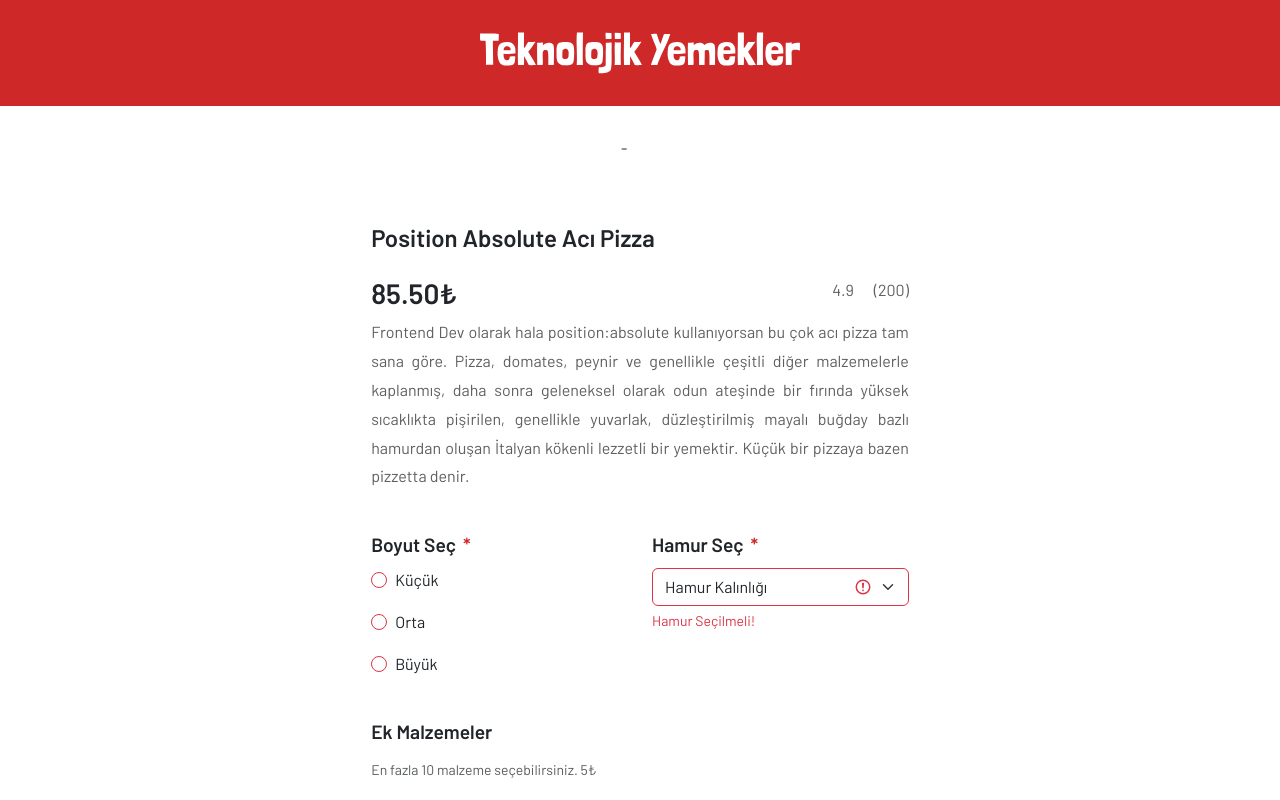
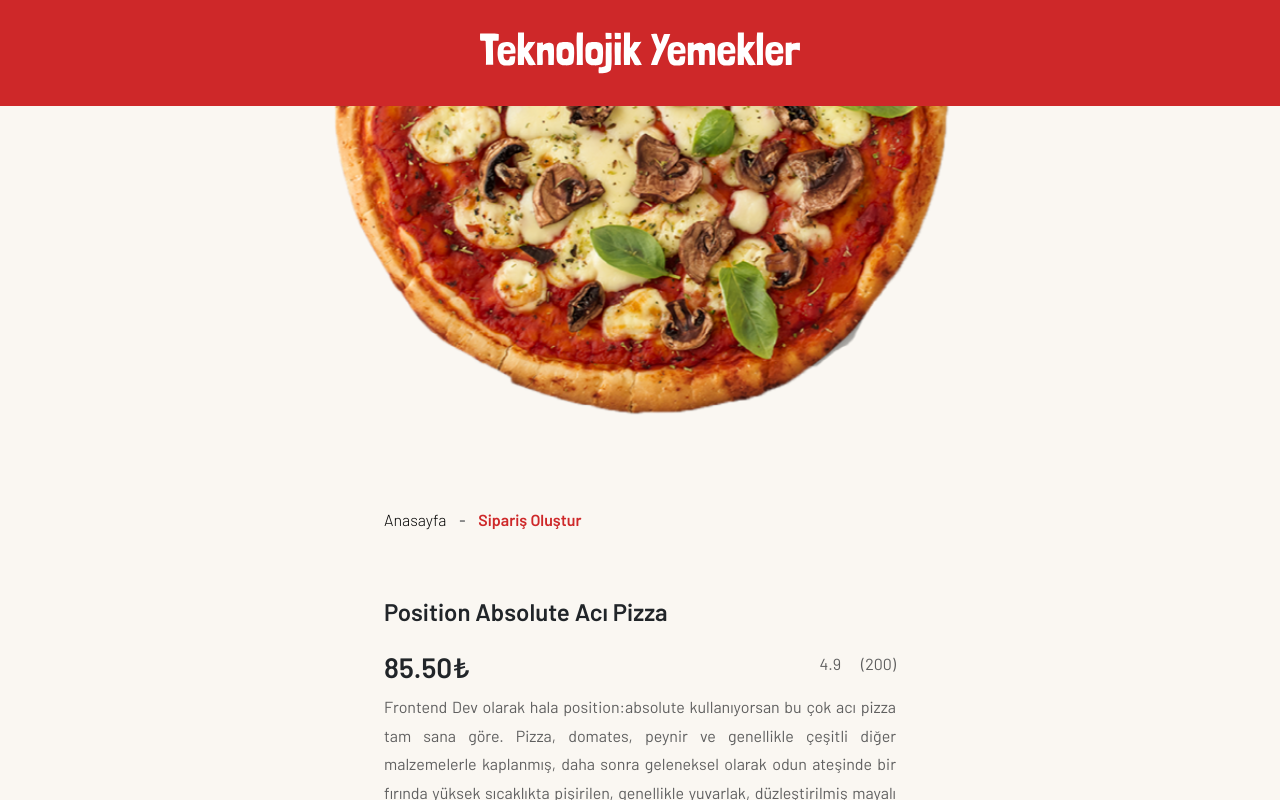
Before and after one commit to EceYaman/pizza-project, a React (Vite) app: page / in a window 1280 px wide. Both pictures are taken after a click on the link "Position Absolute Acı Burger". Shown: the top 800 px of the page. Built offline with nearby package versions, Linux system fonts and the light colour scheme; the HTML template or start-up script is replaced by a standard one; a web font is replaced by a local one.

Commit message:
Update order page layout and add additional elements

```diff
--- a/src/components/Footer/Footer.css
+++ b/src/components/Footer/Footer.css
@@ -44,15 +44,18 @@
 .menu-title{
     font-size: 1rem;
 }
-.footer-nav{
+.footer-menu .footer-nav{
     margin-top: 1rem;
     width: 100%;
     display: flex;
     flex-direction: column;
 }
-.footer-nav a{
+.footer-menu .footer-nav a{
+    font-family: "Barlow", sans-serif;
+    color: white;
+    text-decoration: none;
     font-size: 0.8rem;
-    line-height: 0.8rem;
+    line-height: 1.5rem;
     font-weight: lighter;
 }
 .footer-social{
--- a/src/components/HomePage/HomePage.css
+++ b/src/components/HomePage/HomePage.css
@@ -5,7 +5,6 @@
     align-items: center;
     text-align: center;
     flex-direction: column;
-    padding-top: 4rem;
     position: absolute;
     top: 0;
     left: 0;
--- a/src/components/OrderPage/Main.jsx
+++ b/src/components/OrderPage/Main.jsx
@@ -1,8 +1,10 @@
 import OrderForm from "./OrderForm";
 export function Main({handleSubmit, setIsOrderPage}) {
     return(
+        <div className="main">
             <div className="main-content">
-            <nav>
+                <img className="form-banner" src="./images/iteration-2-images/pictures/form-banner.png"/>
+                <nav className="order-page-menu">
                     <a href="#" onClick={() => setIsOrderPage(false)}>Anasayfa</a>
                     <span>-</span>
                     <a className="active" href="#" onClick={() => setIsOrderPage(true)}>Sipariş Oluştur</a>
@@ -20,6 +22,7 @@ export function Main({handleSubmit, setIsOrderPage}) {
                         Frontend Dev olarak hala position:absolute kullanıyorsan bu çok acı pizza tam sana göre. Pizza, domates, peynir ve genellikle çeşitli diğer malzemelerle kaplanmış, daha sonra geleneksel olarak odun ateşinde bir fırında yüksek sıcaklıkta pişirilen, genellikle yuvarlak, düzleştirilmiş mayalı buğday bazlı hamurdan oluşan İtalyan kökenli lezzetli bir yemektir. Küçük bir pizzaya bazen pizzetta denir.
                     </p>
                 </div>
+            </div>
             <OrderForm handleSubmit = {handleSubmit}/>
         </div>
     )
--- a/src/components/OrderPage/OrderForm.jsx
+++ b/src/components/OrderPage/OrderForm.jsx
@@ -78,46 +78,58 @@ export default function OrderForm({handleSubmit}) {
         <Form >
             <Row >
             <Col>
-                <FormGroup>
+            <FormGroup className="size-select-group">
                 <Label className='form-title'>Boyut Seç <span className="required">*</span> </Label>
                 <div className="radio-group">
-                    <FormGroup check>
-                    <Label check>
+                    <FormGroup check className="size-option">
+                        <Label check
+                        className="radio-label"
+                        style={{ backgroundColor: size === 'S' ? '#FDC913' : '' }}
+                        >
                             <Input
                                 type="radio"
                                 name="size"
-                        value="Küçük"
+                                value="S"
                                 onChange={handleSizeChange}
                                 data-cy="small-input"
                                 invalid={size === ''}
+                                className="size-radio"
                             />
-                        Küçük
+                            <span className="label-text">S</span>
                         </Label>
                     </FormGroup>
-                    <FormGroup check>
-                    <Label check>
+                    <FormGroup check className="size-option">
+                        <Label check
+                        className="radio-label"
+                        style={{ backgroundColor: size === 'M' ? '#FDC913' : '' }}
+                        >
                             <Input
                                 type="radio"
                                 name="size"
-                        value="Orta"
+                                value="M"
                                 onChange={handleSizeChange}
                                 data-cy="medium-input"
                                 invalid={size === ''}
+                                className="size-radio"
                             />
-                        Orta
+                            <span className="label-text">M</span>
                         </Label>
                     </FormGroup>
-                    <FormGroup check>
-                    <Label check>
+                    <FormGroup check className="size-option">
+                        <Label check
+                        className="radio-label"
+                        style={{ backgroundColor: size === 'L' ? '#FDC913' : '' }}
+                        >
                             <Input
                                 type="radio"
                                 name="size"
-                        value="Büyük"
+                                value="L"
                                 onChange={handleSizeChange}
                                 data-cy="large-input"
                                 invalid={size === ''}
+                                className="size-radio"
                             />
-                        Büyük
+                            <span className="label-text">L</span>
                         </Label>
                         {size === '' && <FormFeedback>{errors.size}</FormFeedback>}
                     </FormGroup>
@@ -125,7 +137,7 @@ export default function OrderForm({handleSubmit}) {
             </FormGroup>
             </Col>
             <Col>
-                <FormGroup>
+                <FormGroup className="dough-select-group">
                 <Label className='form-title'>Hamur Seç <span className="required">*</span> </Label>
                 <Input
                     type="select"
@@ -133,8 +145,9 @@ export default function OrderForm({handleSubmit}) {
                     onChange={handleDoughChange}
                     data-cy="dough-input"
                     invalid={doughThickness === ''}
+                    className="dough-select"
                 >
-                    <option value="" disabled hidden>Hamur Kalınlığı</option>
+                    <option value="" disabled hidden>-Hamur Kalınlığı Seç-</option>
                     <option value="İnce">İnce</option>
                     <option value="Orta">Orta</option>
                     <option value="Kalın">Kalın</option>
@@ -144,14 +157,14 @@ export default function OrderForm({handleSubmit}) {
             </Col>
             </Row>
 
-            <FormGroup>
+            <FormGroup className="ingredients-group">
             <Label className='form-title' htmlFor="extraIngredients">Ek Malzemeler</Label>
             <FormText className="form-text">
                 En fazla 10 malzeme seçebilirsiniz. 5₺
             </FormText>
             <div className="ingredients-grid">
                 {ingredients.map((ingredient, index) => (
-                <FormGroup check key={index}>
+                <FormGroup check key={index} className="ingredient-item">
                     <Label check>
                     <Input
                         type="checkbox"
@@ -159,6 +172,7 @@ export default function OrderForm({handleSubmit}) {
                         onChange={handleChange}
                         checked={selectedIngredients.includes(ingredient)}
                         data-cy="ingredient-input"
+                        className="ingredient-checkbox"
                         invalid={selectedIngredients.length < 4}
                     />
                     {ingredient}
@@ -169,7 +183,7 @@ export default function OrderForm({handleSubmit}) {
             </div>
             </FormGroup>
 
-            <FormGroup>
+            <FormGroup className="name-group">
             <Label className='form-title' htmlFor="name">Ad-Soyad</Label>
             <Input
                 id="name"
@@ -180,11 +194,12 @@ export default function OrderForm({handleSubmit}) {
                 onChange={(e) => setName(e.target.value)}
                 data-cy="name-input"
                 invalid={name.length < 3}
+                className="name-input"
             />
             <FormFeedback>{errors.name}</FormFeedback>
             </FormGroup>
 
-            <FormGroup>
+            <FormGroup className="note-group">
             <Label className='form-title' htmlFor="orderNote">Sipariş Notu</Label>
             <Input
                 id="orderNote"
@@ -194,6 +209,7 @@ export default function OrderForm({handleSubmit}) {
                 value={specialNote}
                 onChange={handleSpecialNoteChange}
                 data-cy="note-input"
+                className="order-note"
             />
             </FormGroup>
         </Form>
--- a/src/components/OrderPage/OrderPage.css
+++ b/src/components/OrderPage/OrderPage.css
@@ -1,8 +1,12 @@
-.header {
+.order-page {
+    min-height: 100vh;
     width: 100%;
     position: absolute;
     top: 0;
     left: 0;
+}
+.header {
+    width: 100%;
     background-color: #CE2829;
     padding: 1rem;
     color: white;
@@ -14,8 +18,35 @@
     margin: 1rem;
 }
 
-nav {
-    width: 35%;
+.main {
+    max-width: 100%;
+    display: flex;
+    flex-direction: column;
+    justify-content: center;
+    align-items: center;
+}
+
+.main-content{
+    margin-top: 0;
+    background-color: #FAF7F2;
+    max-width: 100%;
+    background-color:  #FAF7F2;
+    min-height: 100vh;
+    width: 100%;
+    display: flex;
+    flex-direction: column;
+    justify-content: center;
+    align-items: center;
+}
+
+.form-banner{
+    margin-top: 0;
+    margin-bottom: 4rem;
+    width: 40rem;
+}
+
+.order-page .main .order-page-menu {
+    width: 40%;
     max-width: 100%;
     display: flex;
     justify-content: flex-start;
@@ -23,20 +54,21 @@ nav {
     margin:auto;
 }
 
-nav a {
+.order-page .main .order-page-menu a {
     font-size: 1rem;
     text-decoration: none;
-    color: white;
+    color: black;
     cursor: pointer;
     font-weight: lighter;
 }
 
-nav a.active {
+.order-page .main .order-page-menu a.active {
+    color:#CE2829;
     font-weight: bold;
   }
 
 nav a:hover {
-    color: black;
+    color:#CE2829;
 }
 
 .form-title {
@@ -50,14 +82,6 @@ nav a:hover {
     margin-left: 0.2rem;
 }
 
-.main-content {
-    width: 45%;
-    max-width: 100%;
-    text-align: left;
-    margin:auto;
-    padding: 8.5rem 1.2rem;
-}
-
 .description {
     margin-bottom: 2.5rem;
     line-height: 1.8;
@@ -66,16 +90,19 @@ nav a:hover {
 }
 
 .order-form {
+    margin-top: 2rem;
+    margin-bottom: 8rem;
     display: flex;
     flex-direction: column;
     align-items: stretch;
-    width: 100%;
+    width: 40%;
     box-sizing: border-box;
 }
 
 .pizza-info {
     margin-top: 2.5rem;
     text-align: left;
+    width: 40%;
 }
 
 .price-info {
@@ -118,6 +145,81 @@ nav a:hover {
     font-weight: bold;
 }
 
+.order-form .ingredient-checkbox {
+    width: 3rem;
+    height: 3rem;
+    background-color: #FAF7F2;
+    border: none;
+    cursor: pointer;
+  }
+
+.order-form .ingredient-checkbox:checked {
+    background-color: #FDC913;
+    border: none;
+}
+
+.order-form .ingredient-checkbox:hover {
+    transform: scale(1.1);
+}
+
+.order-form .ingredients-grid label {
+    display: flex;
+    align-items: center;
+    gap: 0.5rem;
+}
+
+
+.radio-group {
+    display: flex;
+    gap: 0.8rem;
+    flex-direction: row;
+    align-items: flex-start;
+}
+
+
+.size-option input[type="radio"] {
+    position: absolute;
+    opacity: 0;
+}
+
+
+.radio-label {
+    display: flex;
+    justify-content: center;
+    align-items: center;
+    width: 2.6rem;
+    height: 2.6rem;
+    background-color: #FAF7F2;
+    border:none;
+    border-radius: 50%;
+    cursor: pointer;
+    position: relative;
+}
+
+.order-form .size-option.form-check {
+    padding: 0;
+}
+
+.radio-label:hover {
+    background-color: #FDC913;
+}
+.order-form .dough-select {
+    background-color: #FAF7F2;
+}
+.order-form .name-input{
+    background-color: #FAF7F2;
+}
+.order-form .order-note{
+    background-color: #FAF7F2;
+}
+
+
+.label-text {
+    position: absolute;
+    font-size: 1rem;
+    color: #5F5F5F;
+}
+
 .form-text {
     display: block;
     margin-bottom: 2.5rem;
@@ -129,7 +231,8 @@ nav a:hover {
     flex-wrap: wrap;
 }
 
-.card {
+.order-completion .card {
+    background-color: #FAF7F2;
     margin-left: auto;
     width: 65%;
     max-width: 100%;
@@ -189,16 +292,16 @@ nav a:hover {
 }
 
 .order-completion .count{
-    background-color: white;
+    background-color: #FAF7F2;
     color: black;
-    border: 1px solid #5F5F5F;
+    border: none;
     cursor: not-allowed;
 }
 
 .order-completion .count-group {
     width: 32%;
     max-width: 100%;
-    height: 3rem;
+    height: 3.5rem;
 }
 
 .order-completion .btn:disabled {
@@ -207,6 +310,7 @@ nav a:hover {
     cursor: not-allowed;
     border: none;
 }
+
 
 
 
--- a/src/components/OrderPage/OrderPage.jsx
+++ b/src/components/OrderPage/OrderPage.jsx
@@ -1,12 +1,14 @@
+import { Footer } from "../Footer/Footer";
 import {Header} from "../Header";
 import {Main} from "./Main";
 import "./OrderPage.css"
 export default function OrderPage({ setIsOrderPage, handleSubmit}) {
 
     return(
-        <div>
-        <Header setIsOrderPage={setIsOrderPage} />
-        <Main handleSubmit ={handleSubmit} setIsOrderPage={setIsOrderPage}/>
+        <div className="order-page">
+            <Header setIsOrderPage={setIsOrderPage} />
+            <Main handleSubmit ={handleSubmit} setIsOrderPage={setIsOrderPage}/>
+            <Footer />
         </div>
     )
 }
```
Lines whose indentation alone changed are shown as unchanged.
